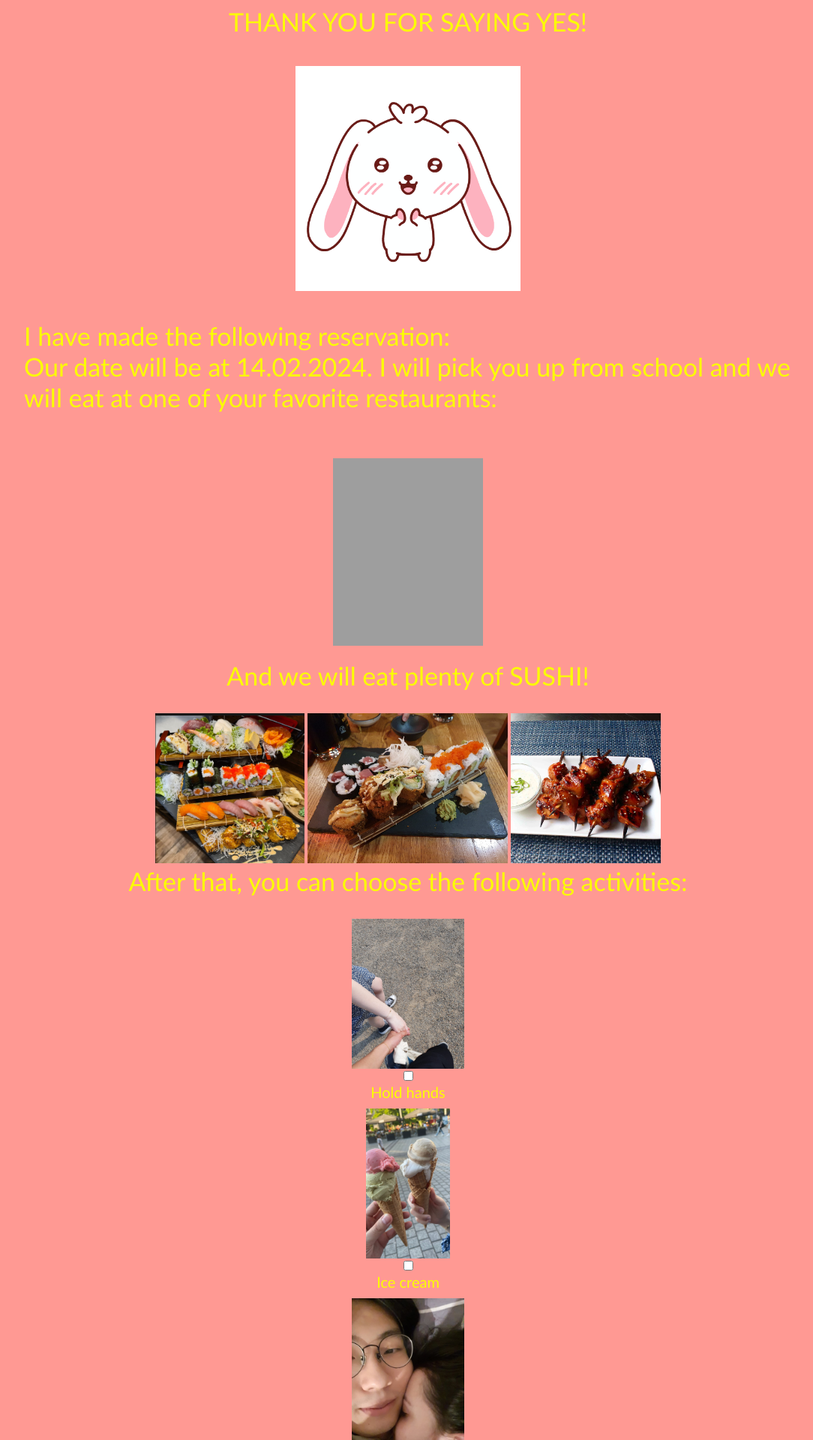
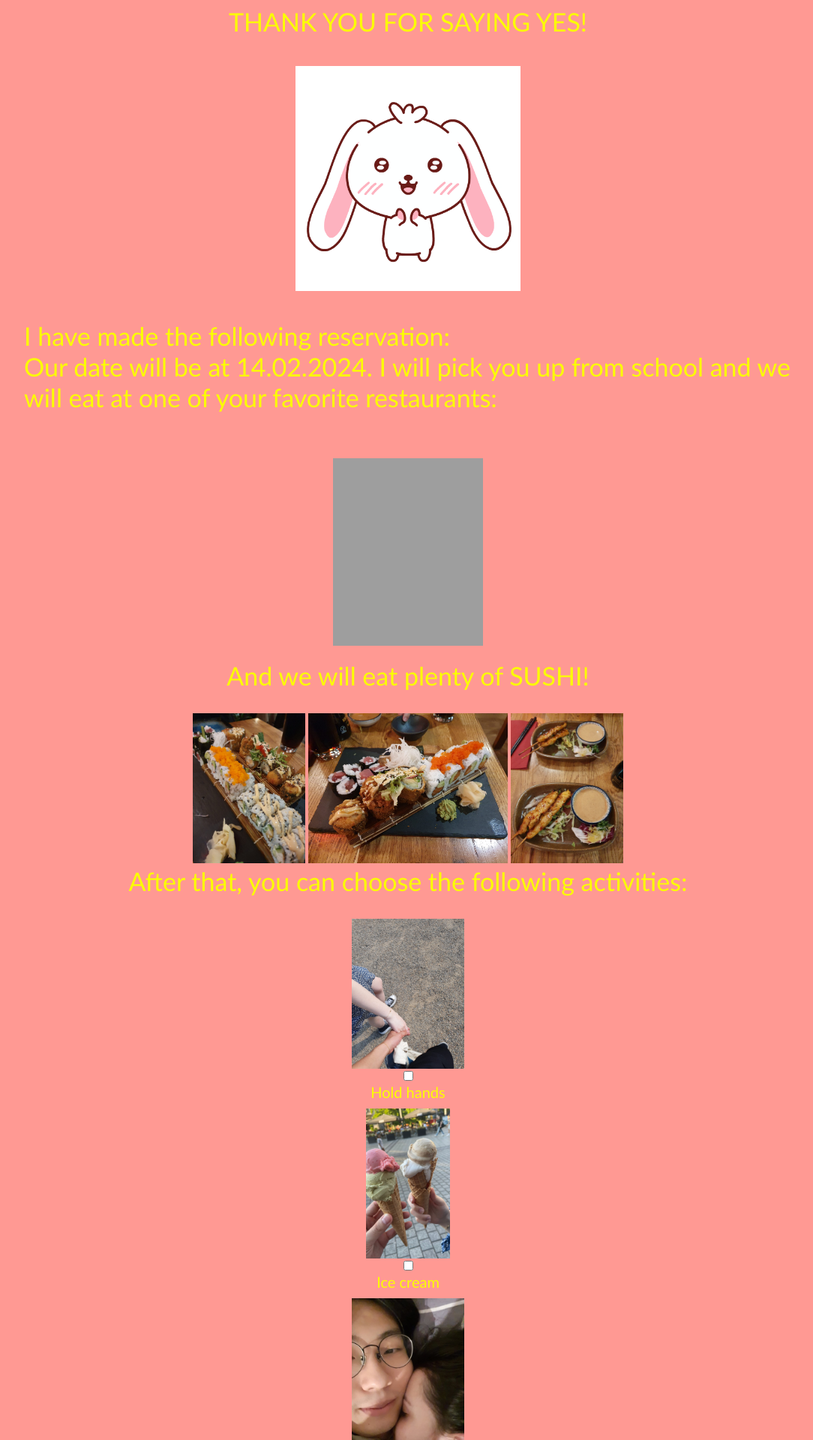
Before and after one commit to wongwil/wongwil.github.io, a Jekyll site: the page valentines/shesaidyes.html, which Jekyll copies as it is, in a window 1280 px wide. Shown: the top 1920 px of the page at 75% size, without its empty margins (96-1180 px from the left). Built offline with Jekyll 4.4.1, drawn with Linux system fonts in a browser that asks for light colours; grey boxes are pictures that could not be loaded.

Commit message:
edit images

```diff
--- a/valentines/appreciate.html
+++ b/valentines/appreciate.html
@@ -21,6 +21,7 @@
           Thank you for being my everything.
       </div>
 
+      <img id="valentineGif" class="center" src="pics/shadow.jpeg">
       <img id="valentineGif" class="center" src="pics/giveheart.webp">
   </body>
 </html>
--- a/valentines/index.css
+++ b/valentines/index.css
@@ -100,7 +100,6 @@ button {
 .image-container img {
     margin-left: auto;
     margin-right: auto;
-
 }
 
 .selection-container {
--- a/valentines/shesaidyes.html
+++ b/valentines/shesaidyes.html
@@ -27,9 +27,9 @@
 
 
         <div class="image-container">
-          <img src="pics/sushi.png" height="200px" alt="Picture 1">
+          <img src="pics/sushi.jpeg" height="200px" alt="Picture 1">
           <img src="pics/sushi2.jpg"  height="200px" alt="Picture 2">
-          <img src="pics/chicken.jpg"  height="200px" alt="Picture 3">
+          <img src="pics/chicken.jpeg"  height="200px" alt="Picture 3">
         </div>
 
         <div  class="valentineTextLarge">
```
Also changed, not shown: valentines/pics/chicken.jpeg (added), valentines/pics/chicken.jpg (deleted), valentines/pics/sushi.jpeg (added), valentines/pics/sushi.png (deleted), 1 other file.
